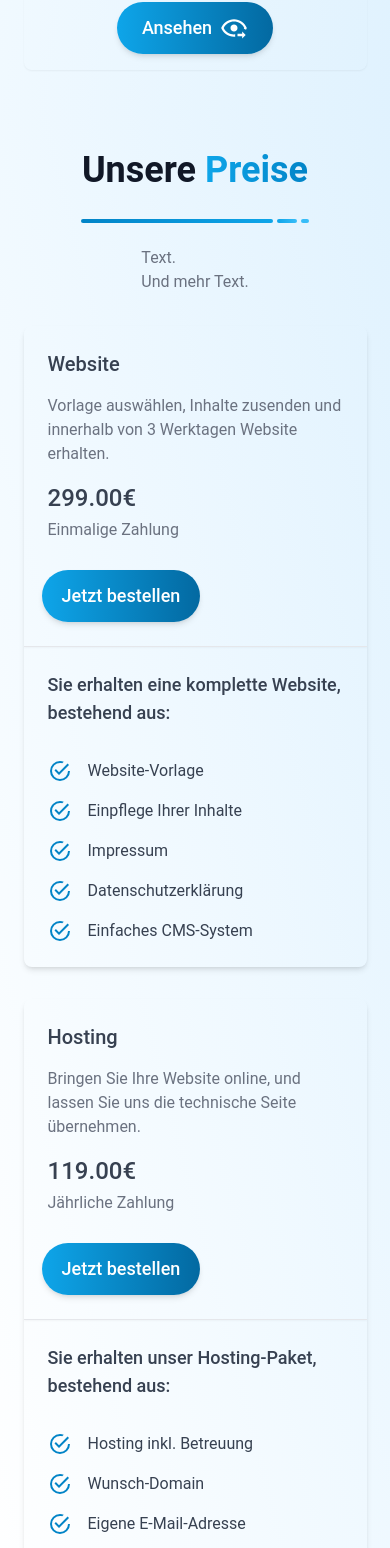
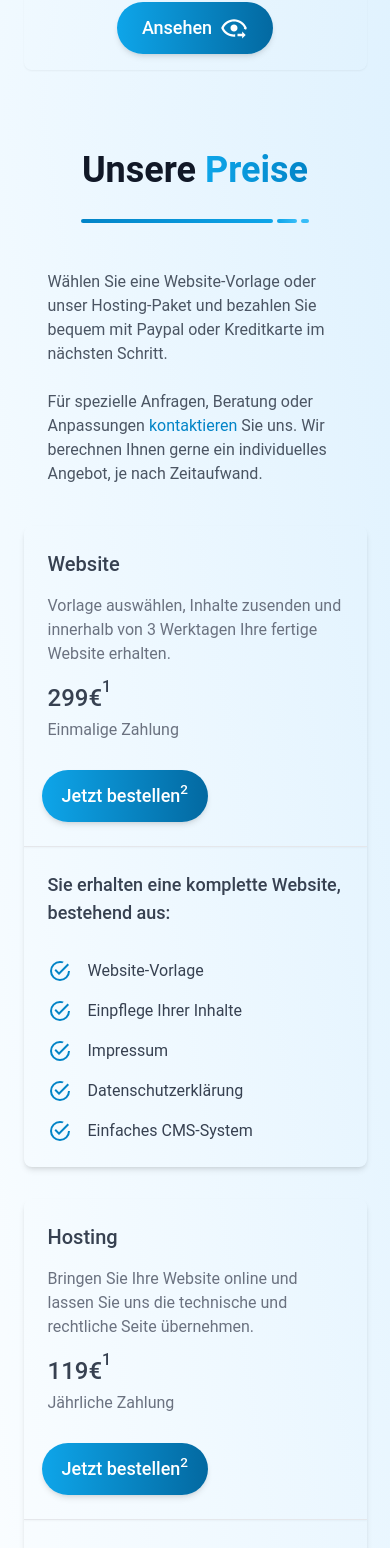
Before and after one commit to msngr/readysite-online, a Nuxt app: page / in a window 390 px wide. Shown: the part 5037-6585 px from the top of the page. Built offline with nearby package versions, Linux system fonts and the light colour scheme.

Commit message:
finish pricing section

```diff
--- a/components/PricingMain.vue
+++ b/components/PricingMain.vue
@@ -1,6 +1,6 @@
 <template>
-    <!-- anchor tag -->
-    <span class="anchor" id="Preise"></span>
+    <!-- anchor pricing -->
+    <span class="anchor !-top-12 md:!top-0" id="Preise"></span>
     <!-- Background-Gradient -->
     <section class="bg-gradient-to-tr from-white via-sky-50 to-sky-100">
         <div
@@ -8,7 +8,7 @@
         >
             <div class="xl:items-center xl:flex 5xl:ml-10">
                 <div
-                    class="flex flex-col items-center xl:items-start xl:mr-14 5xl:mx-8"
+                    class="flex flex-col items-center xl:items-start xl:min-w-[20rem] xl:max-w-md mx-2 b:mx-10 md:mx-6 lg:mx-12 xl:mx-6 5xl:mx-8"
                 >
                     <!-- Headline -->
                     <h1
@@ -18,9 +18,23 @@
                         <span class="text-gradient">Preise </span>
                     </h1>
                     <DividerGradient />
-                    <div class="mt-4 mx-4 n:mx-0 text-gray-500">
-                        <p>Text.</p>
-                        <p>Und mehr Text.</p>
+                    <div class="mt-10 mx-4 mb-2 n:mx-0 text-gray-600">
+                        <p>
+                            Wählen Sie eine Website-Vorlage oder unser
+                            Hosting-Paket und bezahlen Sie bequem mit Paypal
+                            oder Kreditkarte im nächsten Schritt.
+                        </p>
+                        <br />
+                        <p>
+                            Für spezielle Anfragen, Beratung oder Anpassungen
+                            <a
+                                href="#Kontakt"
+                                class="inline text-sky-600 hover:underline"
+                                >kontaktieren</a
+                            >
+                            Sie uns. Wir berechnen Ihnen gerne ein individuelles
+                            Angebot, je nach Zeitaufwand.
+                        </p>
                     </div>
                 </div>
                 <div class="flex-1 xl:mx-8">
@@ -29,7 +43,7 @@
                     >
                         <!-- Website Pricing -->
                         <div
-                            class="max-w-sm mx-auto shadow-md rounded-lg md:mx-4"
+                            class="max-w-sm xl:w-96 mx-auto shadow-md rounded-lg md:mx-4"
                         >
                             <div class="p-6">
                                 <h2
@@ -40,13 +54,17 @@
 
                                 <p class="mt-4 text-gray-500">
                                     Vorlage auswählen, Inhalte zusenden und
-                                    innerhalb von 3 Werktagen Website erhalten.
+                                    innerhalb von 3 Werktagen Ihre fertige
+                                    Website erhalten.
                                 </p>
 
                                 <p
                                     class="mt-4 text-2xl font-medium text-gray-700 sm:text-4xl"
                                 >
-                                    299.00€
+                                    299€<span
+                                        class="inline-block text-base -translate-y-[0.9rem]"
+                                        >1</span
+                                    >
                                 </p>
 
                                 <p class="mt-1 text-gray-500">
@@ -56,7 +74,7 @@
                                 <a
                                     class="text-white text-lg font-medium inline-flex items-center shadow-md bg-gradient-to-r from-sky-500 to-sky-700 rounded-full hover:from-sky-600 hover:to-sky-900 transition py-3 px-5 mt-7 -ml-1.5"
                                     href="/#Website_wählen"
-                                    >Jetzt bestellen
+                                    >Jetzt bestellen<sup>2</sup>
                                 </a>
                             </div>
 
@@ -87,7 +105,7 @@
                         </div>
                         <!-- Hosting Pricing -->
                         <div
-                            class="max-w-sm mx-auto shadow-md rounded-lg md:mx-4"
+                            class="max-w-sm xl:w-96 mx-auto shadow-md rounded-lg md:mx-4"
                         >
                             <div class="p-6">
                                 <h1
@@ -97,14 +115,18 @@
                                 </h1>
 
                                 <p class="mt-4 text-gray-500">
-                                    Bringen Sie Ihre Website online, und lassen
-                                    Sie uns die technische Seite übernehmen.
+                                    Bringen Sie Ihre Website online und lassen
+                                    Sie uns die technische und rechtliche Seite
+                                    übernehmen.
                                 </p>
 
                                 <p
                                     class="mt-4 text-2xl font-medium text-gray-700 sm:text-4xl"
                                 >
-                                    119.00€
+                                    119€<span
+                                        class="inline-block text-base -translate-y-[0.9rem]"
+                                        >1</span
+                                    >
                                 </p>
 
                                 <p class="mt-1 text-gray-500">
@@ -114,7 +136,7 @@
                                 <a
                                     class="text-white text-lg font-medium inline-flex items-center shadow-md bg-gradient-to-r from-sky-500 to-sky-700 rounded-full hover:from-sky-600 hover:to-sky-900 transition py-3 px-5 mt-7 -ml-1.5"
                                     href="/#Website_wählen"
-                                    >Jetzt bestellen
+                                    >Jetzt bestellen<sup>2</sup>
                                 </a>
                             </div>
 
@@ -148,6 +170,72 @@
                     </div>
                 </div>
             </div>
+            <div
+                class="shadow-md rounded max-w-2xl px-5 2xl:mx-8 5xl:mx-14 my-8"
+            >
+                <p class="font-medium"><sup>1</sup> Ergänzende Hinweise:</p>
+                <ul class="py-4 space-y-2 ml-3">
+                    <li>
+                        Alle Preise sind Endpreise und enthalten die gesetzlich
+                        vorgeschriebene Umsatzsteuer, die Ihnen auf Ihrer
+                        Rechnung ausgewiesen wird.
+                    </li>
+                    <li>
+                        Sollte keine Umsatzsteuer vorgeschrieben sein oder das
+                        Reverse-Charge-Verfahren zum Einsatz kommen, so sind
+                        dieselben Preise als Nettopreise zu verstehen.
+                    </li>
+
+                    <p class="font-medium pt-4">
+                        <sup>2</sup> Bitte bestätigen:
+                    </p>
+
+                    <div class="flex pt-2">
+                        <input
+                            id="checkbox1"
+                            type="checkbox"
+                            value=""
+                            class="w-4 h-4 xl:min-w-[1rem]"
+                            style="accent-color: #0284c7"
+                        />
+                        <label for="checkbox1" class="ml-2"
+                            >Ich habe die obigen ergänzenden Hinweise zur
+                            Kenntnis genommen und stimme den
+                            <a
+                                href="#"
+                                class="inline text-sky-600 hover:underline"
+                                >AGB</a
+                            >, der
+                            <a
+                                href="#"
+                                class="inline text-sky-600 hover:underline"
+                                >Datenschutzerklärung</a
+                            >, sowie der
+                            <a
+                                href="#"
+                                class="inline text-sky-600 hover:underline"
+                                >Widerrufsbelehrung
+                            </a>
+                            zu.</label
+                        >
+                    </div>
+                    <div class="flex pt-2">
+                        <input
+                            id="checkbox2"
+                            type="checkbox"
+                            value=""
+                            class="w-4 h-4 xl:min-w-[1rem]"
+                            style="accent-color: #0284c7"
+                        />
+                        <label for="checkbox2" class="ml-2"
+                            >Ich stimme ausdrücklich zu, dass vor Ablauf der
+                            Widerrufsfrist mit der Ausführung des Vertrags
+                            begonnen wird. Mir ist bekannt, dass mit Beginn der
+                            Ausführung mein Widerrufsrecht erlischt.</label
+                        >
+                    </div>
+                </ul>
+            </div>
         </div>
     </section>
 </template>
```
